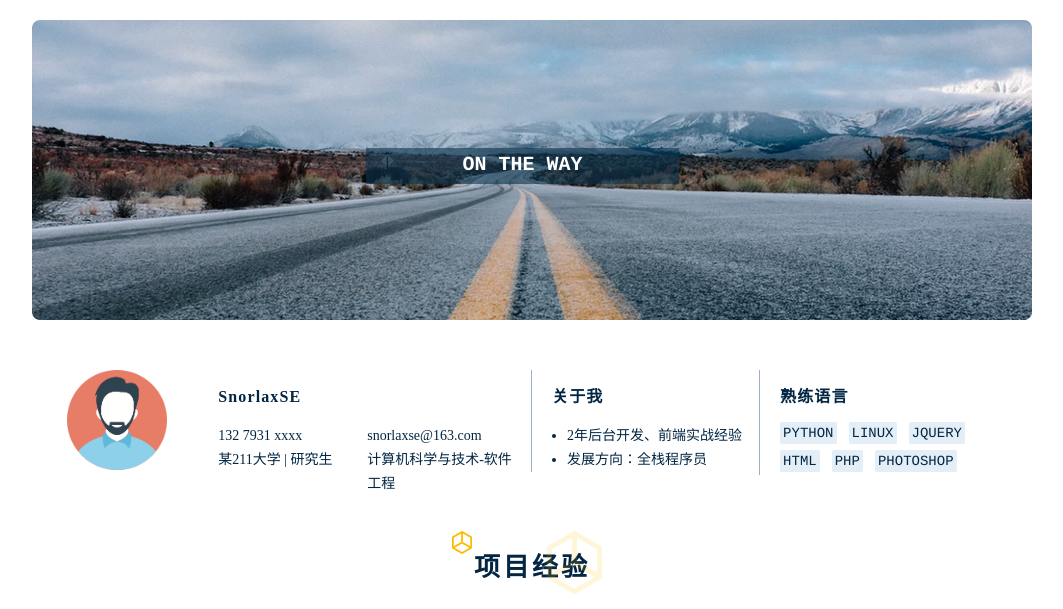
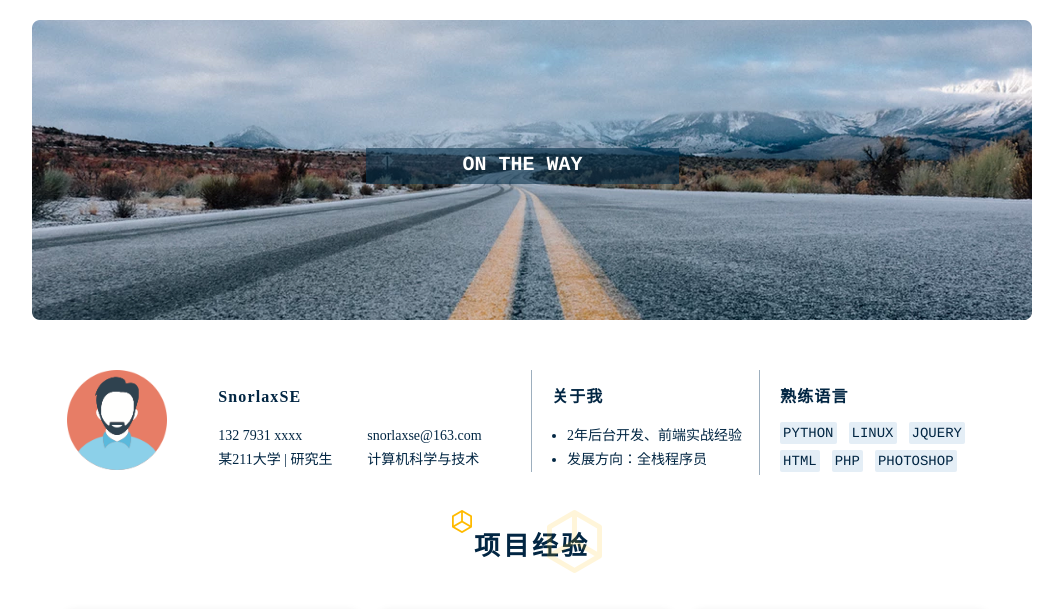
Before and after one commit to SnorlaxSE/Resume, a plain HTML site: page index.html in a window 1280 px wide. Shown: the top 609 px of the page, without its empty margins (108-1171 px from the left). Drawn offline with Linux system fonts and the light colour scheme.

Commit message:
modify basic Info

```diff
--- a/index.html
+++ b/index.html
@@ -3,7 +3,7 @@
 
 <head>
     <meta charset="UTF-8">
-    <title>peasonal resume</title>
+    <title>SnorlaxSE Resume</title>
     <link rel="stylesheet" href="./static/css/resume.css">
 </head>
 
@@ -32,7 +32,7 @@
                         </div>
                         <div class="col-6">
                             <p class="email">snorlaxse@163.com</p>
-                            <p class="profession">计算机科学与技术-软件工程</p>
+                            <p class="profession">计算机科学与技术</p>
                         </div>
                     </div>
                 </div>
```
